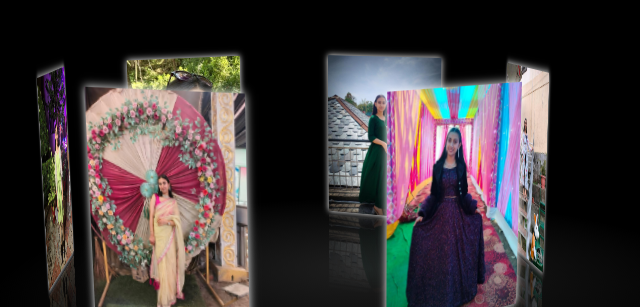
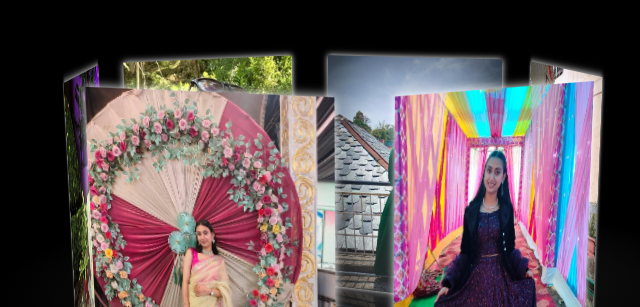
Before and after one commit to Vishu755/palak, a plain HTML site: page love/index.html in a window 1280 px wide. Shown: the part 228-535 px from the top of the page, without its empty margins (275-915 px from the left). Drawn offline with Linux system fonts and the light colour scheme; a web font is replaced by a local one.

Commit message:
Update main.css

```diff
--- a/love/main.css
+++ b/love/main.css
@@ -44,8 +44,8 @@
     position: absolute;
     left: 0;
     top: 0;
-    max-width: 100%;
-    max-height: 100%;
+    max-width: 185%;
+    max-height: 150%;
     line-height: 200px;
     font-size: 50px;
     text-align: center;
```
